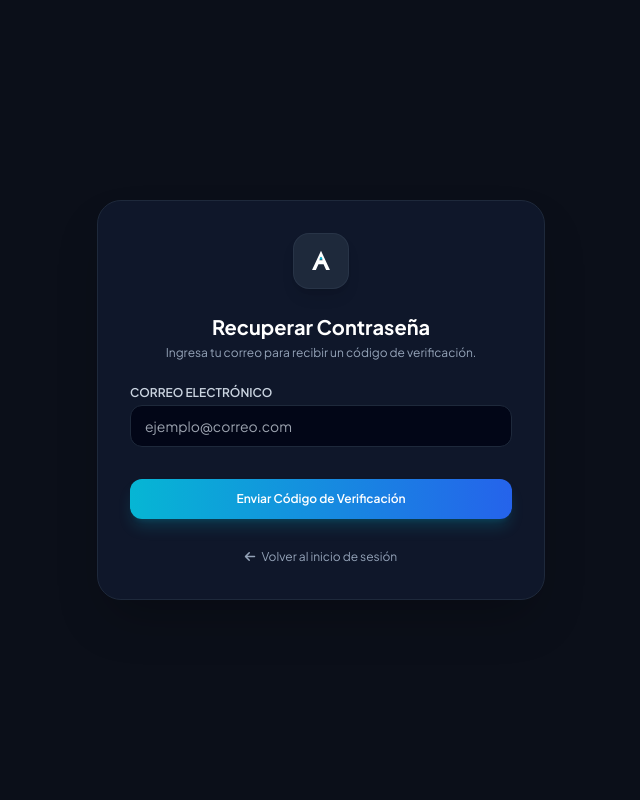
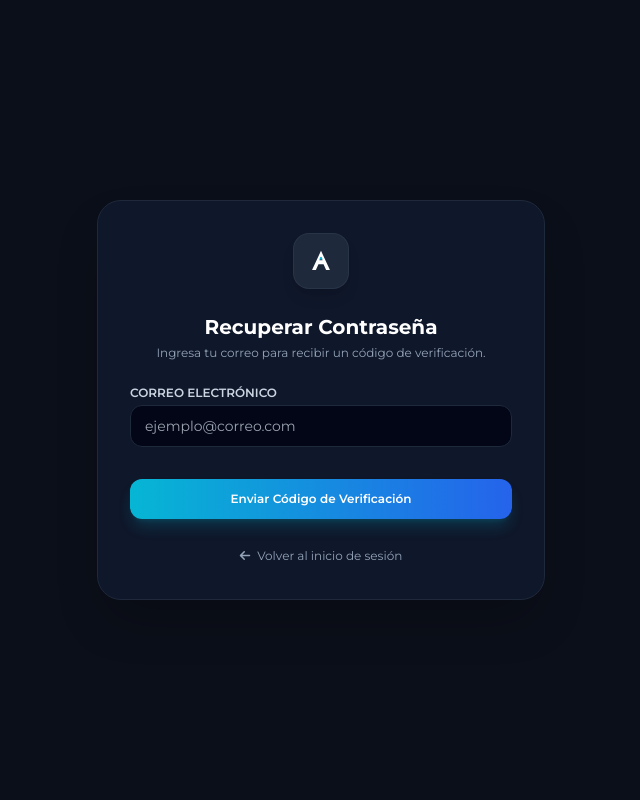
Before and after one commit to jesusmosqueraro-bot/gestor-archivos-mossoft, a Flask app: page /recuperar in a window 1280 px wide. Shown: the whole page, without its empty margins (319-959 px from the left). Run offline with Flask 3, Linux system fonts and the light colour scheme; some libraries are stand-ins or nearby versions.

Commit message:
Agrega la regla global de tipografía Montserrat en marca-institucional.css
Agrega body { font-family: var(--marca-fuente); } (sin !important ni selector *, para no afectar los iconos de Font Awesome ni las clases .font-mono) para que Montserrat se aplique en toda la plataforma, ya que esta hoja se enlaza al final del <head> de las 38 plantillas.

Co-Authored-By: Claude Sonnet 5 <noreply@anthropic.com>
Claude-Session: https://claude.ai/code/session_01F3khfM32RLB8KwUKckNVKV

```diff
--- a/static/css/marca-institucional.css
+++ b/static/css/marca-institucional.css
@@ -6,9 +6,12 @@
    arbitrario: bg-[var(--marca-azul-primario)]) en vez de repetir códigos hex
    sueltos por el código.
 
-   Por ahora se usan en /login (ver templates/login.html) y en el selector de
-   color del Muro de Comunicados (ver templates/comunicados.html); no se
-   aplican todavía al resto de la app para mantener este cambio acotado.
+   Los colores se usan en /login y en el selector de color del Muro de
+   Comunicados (ver templates/comunicados.html). La tipografía (ver la regla
+   'body' más abajo) es global: esta hoja de estilos está enlazada al final
+   del <head> de TODAS las plantillas (pedido por Tomás, 12/09/2026: "Haz
+   global la fuente Montserrat"), así que Montserrat aplica en toda la
+   plataforma sin tocar plantilla por plantilla.
    ========================================================================= */
 :root {
     --marca-azul-primario: #1654a5;   /* Azul institucional principal */
@@ -20,3 +23,18 @@
     --marca-morado: #7b4c9e;          /* Morado (variación Odontología) */
     --marca-fuente: 'Montserrat', sans-serif;
 }
+
+/* 🌐 Tipografía global: se aplica sobre 'body' (se hereda a todo el texto
+   normal) y a propósito SIN '* { ... !important }' — forzar el font-family a
+   TODOS los elementos con !important rompería los iconos de Font Awesome
+   (fa-solid/fa-regular dibujan su glifo con su propio font-family, que
+   quedaría pisado) y los textos que varias plantillas ya ponen a propósito
+   en fuente monoespaciada (.font-mono: IPs, cédulas, fechas, JSON, MACs).
+   Con 'body' sin !important, esas clases más específicas siguen ganando
+   como deben, y como este archivo se enlaza al final de cada <head>, gana
+   por orden de cascada sobre cualquier font-family que ya tuviera esa
+   plantilla en un <style> propio (misma especificidad, pero se carga
+   después). */
+body {
+    font-family: var(--marca-fuente);
+}
```
